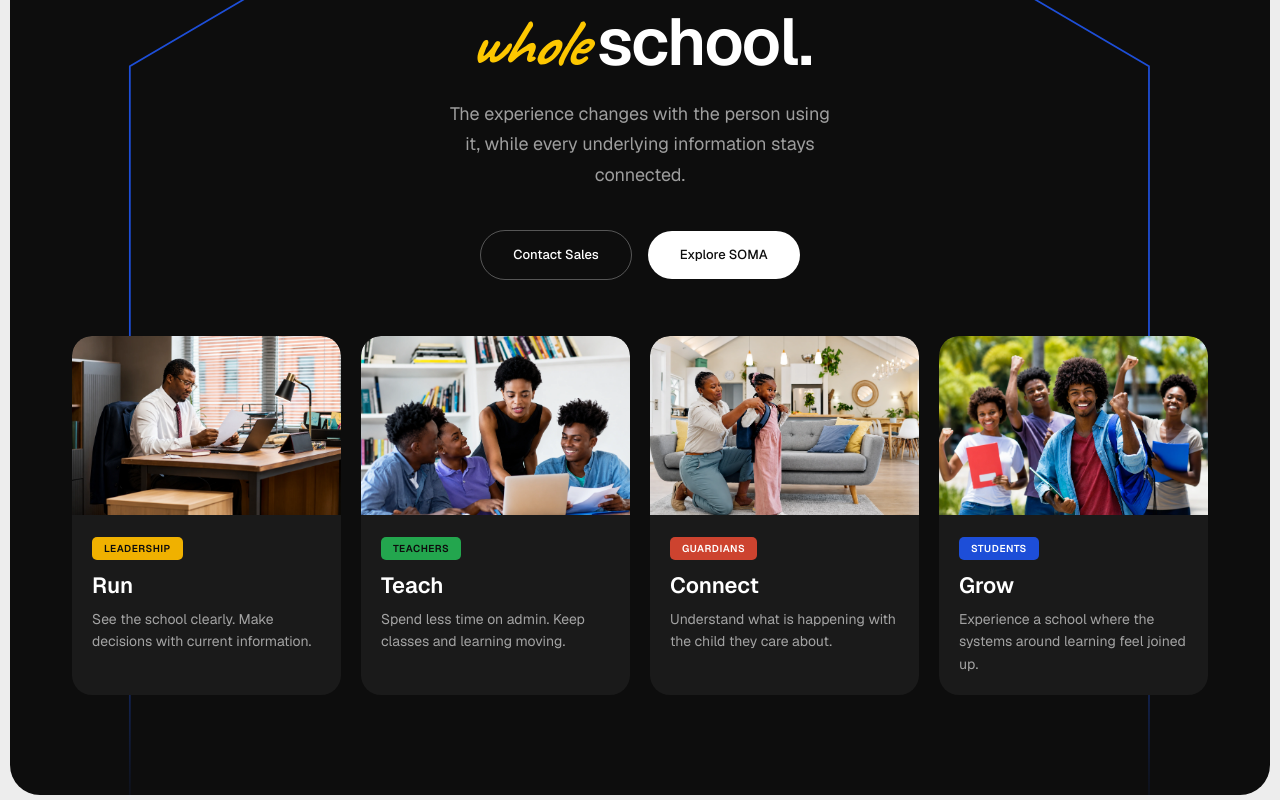
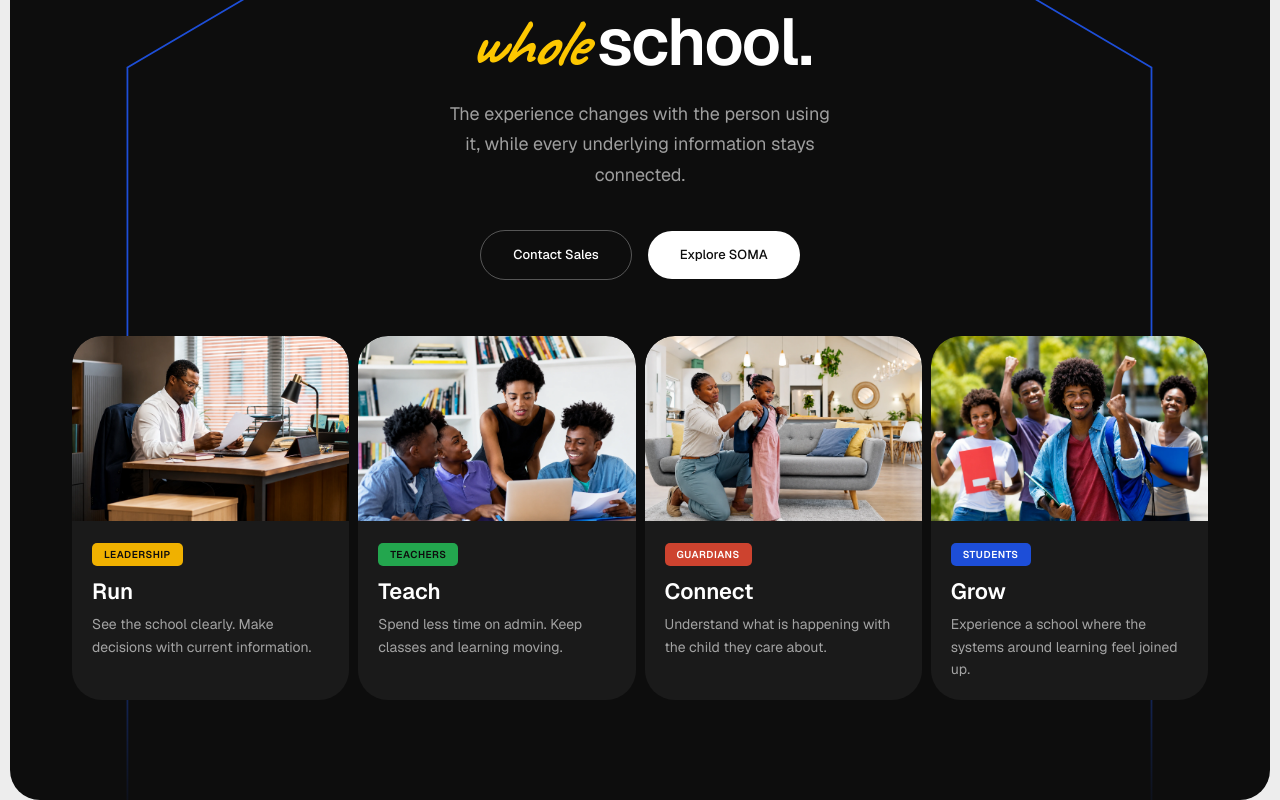
Before and after one commit to nimaappsss-web/soma-landing, a Next.js app: page / in a window 1280 px wide. Shown: the part 3643-4443 px from the top of the page. Built offline with nearby package versions, Linux system fonts and the light colour scheme.

Commit message:
fix: card gap 9px, card rounded 30px

```diff
--- a/src/features/landing/components/FifthSection.tsx
+++ b/src/features/landing/components/FifthSection.tsx
@@ -84,13 +84,13 @@
         </div>
 
         {/* Cards Grid */}
-        <div className="grid grid-cols-1 sm:grid-cols-2 lg:grid-cols-4 gap-4 md:gap-5">
+        <div className="grid grid-cols-1 sm:grid-cols-2 lg:grid-cols-4 gap-[9px]">
           {cards.map((card, i) => (
             <div
               key={i}
-              className="bg-[#1A1A1A] rounded-[20px] overflow-hidden"
+              className="bg-[#1A1A1A] rounded-[30px] overflow-hidden"
             >
-              <div className="rounded-t-[20px] overflow-hidden">
+              <div className="rounded-t-[30px] overflow-hidden">
                 <Image
                   src={card.image}
                   alt={card.title}
```
